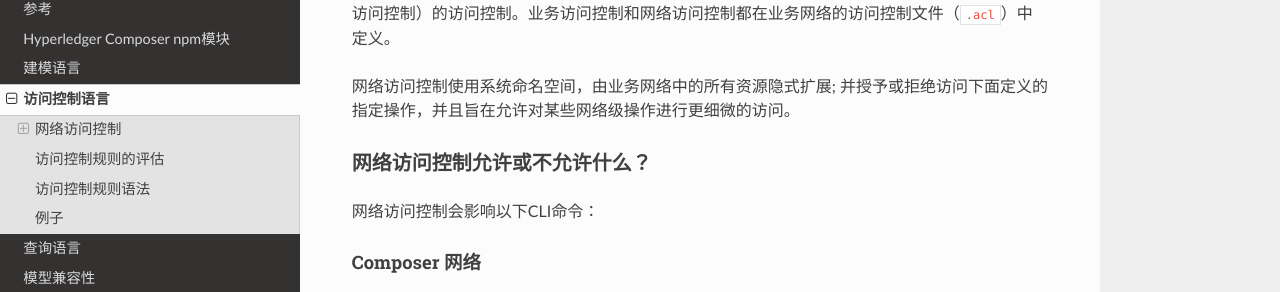
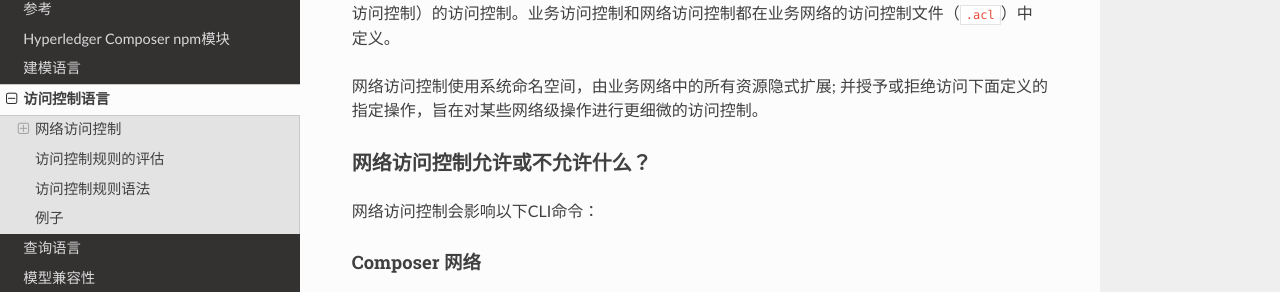
Before and after one commit to wbwangk/ComposerDocs, an MkDocs documentation site: the page built from docs/reference_acl_language.md, in a window 1280 px wide and 900 px high. Shown: the part 345-637 px from the top of the window. Built offline with MkDocs 1.6.1, drawn with Linux system fonts in a browser that asks for light colours; nearby versions of some CDN libraries; old or Windows-style settings are respelled for this version of MkDocs.

Commit message:
Update reference_acl_language.md

```diff
--- a/docs/reference_acl_language.md
+++ b/docs/reference_acl_language.md
@@ -6,7 +6,7 @@ Hyperledger Composer包含一个访问控制语言（ACL），提供对领域模
 
 Hyperledger Composer区分业务网络（业务访问控制）内的资源的访问控制和网络管理变更（网络访问控制）的访问控制。业务访问控制和网络访问控制都在业务网络的访问控制文件（`.acl`）中定义。
 
-网络访问控制使用系统命名空间，由业务网络中的所有资源隐式扩展; 并授予或拒绝访问下面定义的指定操作，并且旨在允许对某些网络级操作进行更细微的访问。
+网络访问控制使用系统命名空间，由业务网络中的所有资源隐式扩展; 并授予或拒绝访问下面定义的指定操作，旨在对某些网络级操作进行更细微的访问控制。
 
 ### 网络访问控制允许或不允许什么？
 
```
